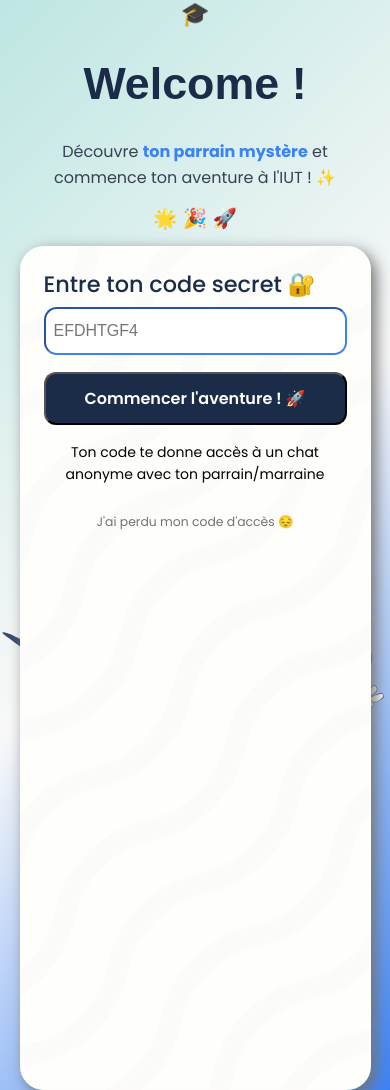
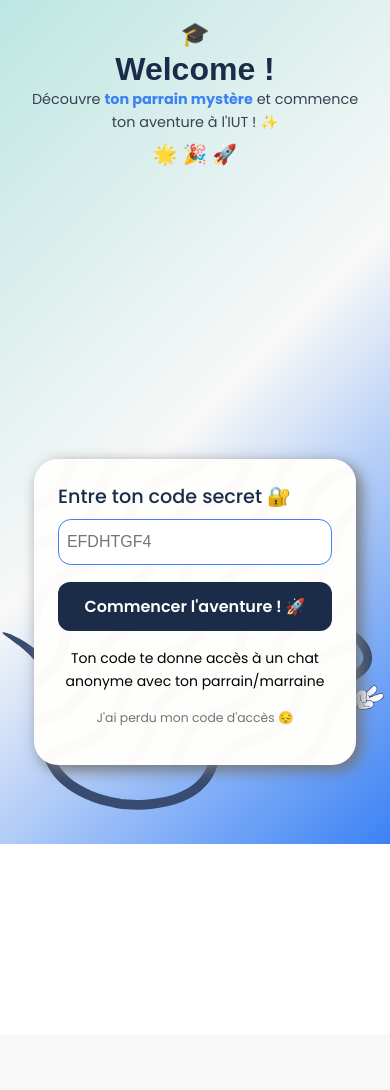
Before and after one commit to Maanaaa/Welcome, a PHP site: page / in a window 390 px wide. After the commit the page ends 844 px from the top, so only its background shows below. Run offline with PHP 8.4, Linux system fonts and the light colour scheme; some web fonts are replaced.

Commit message:
front: Modifications du responsive

```diff
--- a/css/index.css
+++ b/css/index.css
@@ -1,11 +1,14 @@
 body {
-    background:
-        linear-gradient(135deg, #BDE6E2 0%, #F8F8F8 50%, #3B82F6 100%),
-        url('../assets/backgrounds/main.png');
+    background: linear-gradient(135deg, #BDE6E2 0%, #F8F8F8 50%, #3B82F6 100%), url('../assets/backgrounds/main.png');
     background-size: cover;
     background-position: center;
     background-repeat: no-repeat;
-    overflow-x: hidden;
+    margin: 0;
+    padding: 0;
+    overflow: hidden;
+    height: 100vh;
+    width: 100vw;
+    font-family: 'Poppins', sans-serif;
 }
 
 .traversing-image {
@@ -14,7 +17,6 @@ body {
     left: 0;
     width: 95%;
     height: auto;
-    max-height: 100vh;
     transform: translateY(-50%);
     z-index: -1;
 }
@@ -23,28 +25,33 @@ body {
 Header
 -------------------------------------------*/
 
-header{
+header {
     width: 100%;
     text-align: center;
+    padding: 1rem 0;
 }
 
-header h1{
+header h1 {
     font-weight: 700;
     color: var(--primary);
+    margin: 0;
+    font-size: 2rem;
 }
 
-header h2{
-    font-size: 2vw;
+header h2 {
+    font-size: 4vw;
+    margin: 0.5rem 0;
 }
 
-header p{
-    max-width: 35%;
+header p {
+    max-width: 90%;
     margin: 0 auto;
-    color: rgb(55 65 81);
+    color: rgb(55, 65, 81);
     font-weight: 400;
+    font-size: 1rem;
 }
 
-header p span{
+header p span {
     color: var(--accent);
     font-weight: bold;
 }
@@ -53,88 +60,110 @@ header p span{
 Formulaire
 -------------------------------------------*/
 
+main {
+    display: flex;
+    flex-direction: column;
+    justify-content: center;
+    align-items: center;
+    height: 100vh;
+    width: 100%;
+    padding: 1rem;
+    box-sizing: border-box;
+}
 
 main div:nth-child(1) {
-    width: 30%;
+    width: 90%;
     background-color: var(--card);
     padding: 2rem;
     padding-bottom: 1.5rem;
     border-radius: 1.5rem;
-    margin: 0 auto;
     box-shadow: 5px 5px 15px var(--muted-foreground);
     background: linear-gradient(rgba(255, 255, 255, 0.8), rgba(255, 255, 255, 0.8)), url("../assets/backgrounds/main.png");
     background-size: cover;
+    box-sizing: border-box;
 }
 
-main form{
+main form {
     display: flex;
     flex-direction: column;
 }
 
-main form label{
+main form label {
     font-weight: 500;
-    font-size: 1.4rem;
+    font-size: 1.2rem;
     line-height: 1.75rem;
-    color: rgb(27 44 72);
+    color: rgb(27, 44, 72);
     font-family: 'Poppins';
 }
 
-main form input{
-    padding: 0.350rem;
+main form input {
+    padding: 0.75rem;
     border-radius: 0.8rem;
-    border-color: #3B82F6;
-    font-size: 0.8rem;
+    border: 1px solid #3B82F6;
+    font-size: 1rem;
     line-height: 1.75rem;
     text-transform: uppercase;
     margin-top: 1vh;
+    box-sizing: border-box;
 }
 
-button{
+button {
     font-weight: 600;
     font-size: 1.125rem;
     font-family: 'Poppins';
-    padding: 0.5rem;
+    padding: 0.75rem;
     background-color: var(--foreground);
-    color:white;
+    color: white;
     border-radius: 12px;
     margin-top: 2vh;
+    border: none;
+    cursor: pointer;
 }
-
 
 /*-------------------------------------------
 Bas de carte
 -------------------------------------------*/
 
-
-main div:nth-child(2) p{
-    font-size: 0.875rem;
+main div:nth-child(2) {
+    width: 100%;
     text-align: center;
+    margin-top: 1rem;
 }
 
-main div:nth-child(2) .welcomeCodeLosted{
-    font-size: 0.775rem;
-    text-align: center;
-    font-family: 'Poppins',sans-serif;
-    margin-top: 3vh
-}
-main div:nth-child(2) .welcomeCodeLosted a{
-    color: var(--muted-foreground);
+main div:nth-child(2) p {
+    font-size: 0.875rem;
 }
 
+main div:nth-child(2) .welcomeCodeLosted {
+    font-size: 0.775rem;
+    font-family: 'Poppins', sans-serif;
+    margin-top: 1rem;
+}
+
+main div:nth-child(2) .welcomeCodeLosted a {
+    color: var(--muted-foreground);
+    text-decoration: none;
+}
+
+/*-------------------------------------------
+Media Queries
+-------------------------------------------*/
+
 @media screen and (max-width: 768px) {
-    body{
+    body {
         width: 100vw;
+        height: 100vh;
     }
+
     main div:nth-child(1) {
         width: 90%;
-    height: 100vh;
+        height: auto;
         padding: 1.5rem;
-    box-sizing: border-box;
     }
 
     header p {
         max-width: 90%;
-    font-size: 1rem;
+        font-size: 0.9rem;
     }
 
     header h2 {
```
Lines whose indentation alone changed are shown as unchanged.
